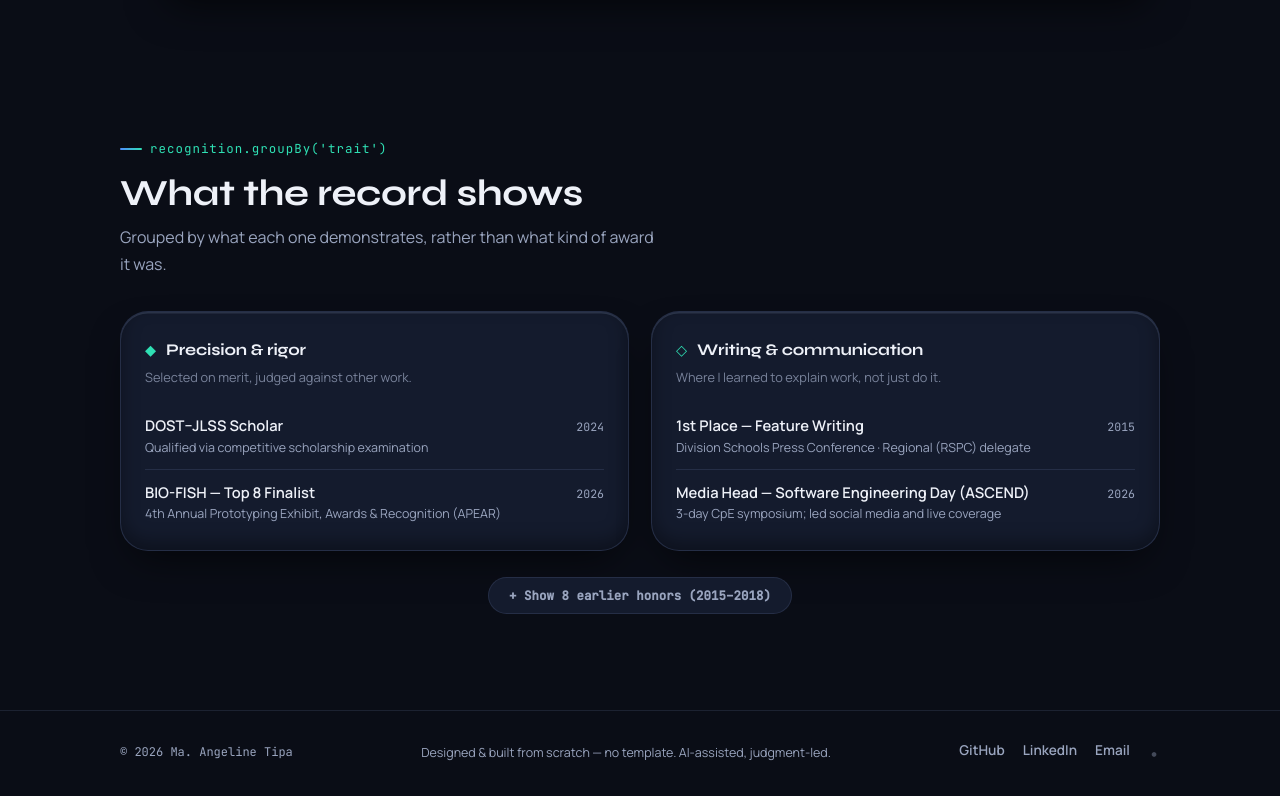
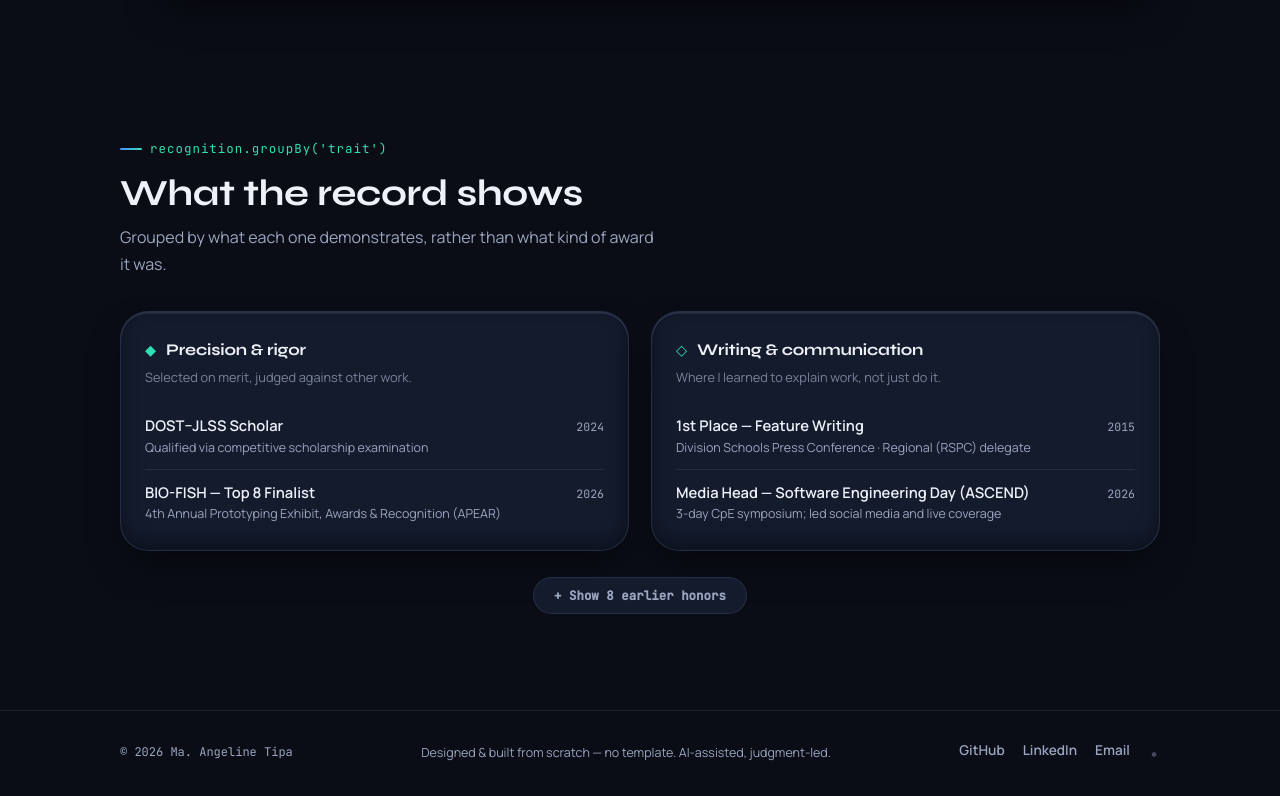
Before and after one commit to angelinetipa/opal-portfolio, a React (Vite) app: page /experience in a window 1280 px wide. Shown: the part 1144-1940 px from the top of the page. Built offline with nearby package versions, Linux system fonts and the light colour scheme; no server answers; the database is empty.

Commit message:
feat: recognition system, ask console, and cleanup
- group awards by trait, editable in admin
- Cmd+K ask console with CV-sourced answer bank
- hero social links, credentials on home
- shared mail helper so email links work without a mail client
- remove dead awards, stats, and hero-name code

```diff
--- a/src/components/Credentials.jsx
+++ b/src/components/Credentials.jsx
@@ -1,21 +1,22 @@
 import { Link } from 'react-router-dom'
 import Reveal from './Reveal.jsx'
 import { certificates as seedCerts } from '../constants/data.js'
-import { featuredRecognition } from '../constants/recognition.js'
+import { recognitionSeed, featuredRecognition } from '../constants/recognition.js'
 import { useCollection } from '../lib/useCollection.js'
 import './Credentials.css'
 
 /**
  * Compact credentials block for the Home page.
  * Certifications on the left, headline recognition on the right.
- * The full grouped recognition list lives on the Experience page.
+ * The full grouped list lives on the Experience page.
  */
 export default function Credentials({ limit = 5 }) {
   const { rows: certs } = useCollection('certificates', seedCerts)
+  const { rows: recognition } = useCollection('recognition', recognitionSeed)
 
   const allCerts = certs || []
   const shownCerts = allCerts.slice(0, limit)
-  const shownAwards = featuredRecognition.slice(0, 4)
+  const shownAwards = featuredRecognition(recognition || []).slice(0, 4)
 
   if (shownCerts.length === 0 && shownAwards.length === 0) return null
 
@@ -70,10 +71,10 @@ export default function Credentials({ limit = 5 }) {
 
               <ul className="cred-list">
                 {shownAwards.map(a => (
-                  <li key={a.title} className="cred-row">
+                  <li key={a.id || a.title} className="cred-row">
                     <div className="cred-row-main">
                       <span className="cred-title">{a.title}</span>
-                      <span className="cred-issuer">{a.detail}</span>
+                      {a.detail && <span className="cred-issuer">{a.detail}</span>}
                     </div>
                     {a.year && <span className="cred-year">{a.year}</span>}
                   </li>
--- a/src/components/Recognition.jsx
+++ b/src/components/Recognition.jsx
@@ -1,6 +1,11 @@
 import { useState } from 'react'
 import Reveal from './Reveal.jsx'
-import { recognition } from '../constants/recognition.js'
+import {
+  recognitionSeed,
+  groupRecognition,
+  earlierCount,
+} from '../constants/recognition.js'
+import { useCollection } from '../lib/useCollection.js'
 import './Recognition.css'
 
 function Item({ item }) {
@@ -10,25 +15,20 @@ function Item({ item }) {
         <span className="rc-title">{item.title}</span>
         {item.detail && <span className="rc-detail">{item.detail}</span>}
       </div>
-      <span className="rc-year">{item.year}</span>
+      {item.year && <span className="rc-year">{item.year}</span>}
     </li>
   )
 }
 
 export default function Recognition() {
+  const { rows } = useCollection('recognition', recognitionSeed)
   const [showEarlier, setShowEarlier] = useState(false)
 
-  // Groups that still have something to show once earlier items are hidden
-  const visible = recognition
-    .map(g => ({
-      ...g,
-      items: showEarlier ? g.items : g.items.filter(i => !i.earlier),
-    }))
-    .filter(g => g.items.length > 0)
+  const all = rows || []
+  const groups = groupRecognition(all, showEarlier)
+  const hidden = earlierCount(all)
 
-  const earlierCount = recognition
-    .flatMap(g => g.items)
-    .filter(i => i.earlier).length
+  if (groups.length === 0) return null
 
   return (
     <section className="recognition">
@@ -41,17 +41,17 @@ export default function Recognition() {
       </Reveal>
 
       <div className="rc-grid">
-        {visible.map((g, i) => (
+        {groups.map((g, i) => (
           <Reveal key={g.id} delay={i * 90}>
             <div className="clay rc-card">
               <div className="rc-head">
                 <span className="rc-icon" aria-hidden="true">{g.icon}</span>
-                <h3>{g.group}</h3>
+                <h3>{g.label}</h3>
               </div>
               {g.note && <p className="rc-note">{g.note}</p>}
               <ul className="rc-list">
                 {g.items.map(item => (
-                  <Item key={item.title} item={item} />
+                  <Item key={item.id || item.title} item={item} />
                 ))}
               </ul>
             </div>
@@ -59,7 +59,7 @@ export default function Recognition() {
         ))}
       </div>
 
-      {earlierCount > 0 && (
+      {hidden > 0 && (
         <Reveal>
           <div className="rc-toggle-row">
             <button
@@ -69,7 +69,7 @@ export default function Recognition() {
             >
               {showEarlier
                 ? '− Hide earlier honors'
-                : `+ Show ${earlierCount} earlier honors (2015–2018)`}
+                : `+ Show ${hidden} earlier honors`}
             </button>
           </div>
         </Reveal>
--- a/src/constants/adminSchema.js
+++ b/src/constants/adminSchema.js
@@ -1,6 +1,8 @@
 // Defines what fields each section has in the admin editor.
 // Field types: text, textarea, lines (one item per line → array),
 // csv (comma separated → array), select, image (upload).
+
+import { groupOptions } from './recognition.js'
 
 export const collections = {
   experience: {
@@ -38,6 +40,17 @@ export const collections = {
       { key: 'link', label: 'Verify URL (optional)', type: 'text', placeholder: 'https://...' },
     ],
   },
+  recognition: {
+    label: 'Recognition',
+    fields: [
+      { key: 'title', label: 'Award / role', type: 'text', required: true },
+      { key: 'detail', label: 'Detail', type: 'text', placeholder: 'Level, organizer, or context' },
+      { key: 'year', label: 'Year', type: 'text', placeholder: '2026' },
+      { key: 'group', label: 'Group (which card it appears under)', type: 'select', options: groupOptions },
+      { key: 'featured', label: 'Show on Home? (max 4)', type: 'select', options: ['no', 'yes'] },
+      { key: 'earlier', label: 'Hide behind "earlier honors"?', type: 'select', options: ['no', 'yes'] },
+    ],
+  },
   artworks: {
     label: 'Art',
     fields: [
@@ -48,4 +61,10 @@ export const collections = {
   },
 }
 
-export const collectionOrder = ['experience', 'projects', 'certificates', 'artworks']
+export const collectionOrder = [
+  'experience',
+  'projects',
+  'certificates',
+  'recognition',
+  'artworks',
+]
--- a/src/constants/recognition.js
+++ b/src/constants/recognition.js
@@ -1,122 +1,192 @@
 // ============================================================
-// RECOGNITION — grouped by what each award demonstrates,
-// not by what kind of award it is.
+// RECOGNITION — one row per award so it can be edited in admin.
 //
-// featured: true  → shown in the short list on Home (keep to 4)
-// earlier:  true  → tucked behind "Earlier honors" on Experience
+// Rows are flat (title, detail, year, group, featured, earlier).
+// The grouping happens at render time via groupRecognition().
+//
+// group    → which card it appears under
+// featured → 'yes' shows it in the short list on Home (keep to 4)
+// earlier  → 'yes' tucks it behind "Earlier honors" on Experience
 //
 // Group labels stay plain on purpose. "Discipline" reads as
 // evidence; "Relentless Drive" reads as spin.
 // ============================================================
 
-export const recognition = [
+/** Card metadata. Lives in code — it's design, not content. */
+export const GROUPS = [
   {
     id: 'rigor',
-    group: 'Precision & rigor',
+    label: 'Precision & rigor',
     icon: '◆',
     note: 'Selected on merit, judged against other work.',
-    items: [
+  },
   {
+    id: 'communication',
+    label: 'Writing & communication',
+    icon: '◇',
+    note: 'Where I learned to explain work, not just do it.',
+  },
+  {
+    id: 'discipline',
+    label: 'Discipline & endurance',
+    icon: '▲',
+    note: 'Years of training for events decided by small margins.',
+  },
+  {
+    id: 'creative',
+    label: 'Creative work',
+    icon: '●',
+    note: 'The same eye I bring to interface design.',
+  },
+]
+
+/** Options for the admin dropdown. */
+export const groupOptions = GROUPS.map(g => g.id)
+
+/** Admin saves strings; the seed below uses booleans. Accept both. */
+export function isYes(value) {
+  return value === true || value === 'yes'
+}
+
+export const recognitionSeed = [
+  // ---------- precision & rigor ----------
+  {
+    id: 'r-jlss',
     title: 'DOST–JLSS Scholar',
     detail: 'Qualified via competitive scholarship examination',
     year: '2024',
-        featured: true,
+    group: 'rigor',
+    featured: 'yes',
+    earlier: 'no',
   },
   {
+    id: 'r-apear',
     title: 'BIO-FISH — Top 8 Finalist',
     detail: '4th Annual Prototyping Exhibit, Awards & Recognition (APEAR)',
     year: '2026',
-        featured: true,
+    group: 'rigor',
+    featured: 'yes',
+    earlier: 'no',
   },
   {
+    id: 'r-sip',
     title: '1st Place — Science Investigatory Project',
     detail: 'School level',
     year: '2015',
-        earlier: true,
+    group: 'rigor',
+    featured: 'no',
+    earlier: 'yes',
   },
-    ],
-  },
+
+  // ---------- writing & communication ----------
   {
-    id: 'communication',
-    group: 'Writing & communication',
-    icon: '◇',
-    note: 'Where I learned to explain work, not just do it.',
-    items: [
-      {
+    id: 'r-dspc',
     title: '1st Place — Feature Writing',
     detail: 'Division Schools Press Conference · Regional (RSPC) delegate',
     year: '2015',
-        featured: true,
+    group: 'communication',
+    featured: 'yes',
+    earlier: 'no',
   },
   {
+    id: 'r-ascend',
     title: 'Media Head — Software Engineering Day (ASCEND)',
     detail: '3-day CpE symposium; led social media and live coverage',
     year: '2026',
-        featured: true,
+    group: 'communication',
+    featured: 'yes',
+    earlier: 'no',
   },
   {
+    id: 'r-journalism',
     title: 'Campus Journalism Workshop',
     detail: 'Multiple top placements, school level',
     year: '2015',
-        earlier: true,
+    group: 'communication',
+    featured: 'no',
+    earlier: 'yes',
   },
-    ],
-  },
+
+  // ---------- discipline & endurance ----------
   {
-    id: 'discipline',
-    group: 'Discipline & endurance',
-    icon: '▲',
-    note: 'Years of training for events decided by small margins.',
-    items: [
-      {
+    id: 'r-arnis-combative',
     title: 'Bronze Medalist — Arnis Combative',
     detail: 'STCAA Regional',
     year: '2017',
-        earlier: true,
+    group: 'discipline',
+    featured: 'no',
+    earlier: 'yes',
   },
   {
+    id: 'r-arnis-baston',
     title: 'Silver Medalist — Arnis Solo Baston',
     detail: 'Provincial inter-school competition',
     year: '2015',
-        earlier: true,
+    group: 'discipline',
+    featured: 'no',
+    earlier: 'yes',
   },
   {
+    id: 'r-athletics',
     title: 'Arnis & Table Tennis competitor',
     detail: 'City to STCAA regional level · Arnis Yellow Belt',
     year: '2015–2017',
-        earlier: true,
+    group: 'discipline',
+    featured: 'no',
+    earlier: 'yes',
   },
-    ],
-  },
+
+  // ---------- creative work ----------
   {
-    id: 'creative',
-    group: 'Creative work',
-    icon: '●',
-    note: 'The same eye I bring to interface design.',
-    items: [
-      {
+    id: 'r-painting',
     title: '1st Place — Kulay at Tubig Regada Painting',
     detail: 'Division level',
     year: '2015',
-        earlier: true,
+    group: 'creative',
+    featured: 'no',
+    earlier: 'yes',
   },
   {
+    id: 'r-poster',
     title: '1st Place — Poster Making',
     detail: 'Bulilit & Teen Health Workers, division level',
     year: '2015',
-        earlier: true,
+    group: 'creative',
+    featured: 'no',
+    earlier: 'yes',
   },
   {
+    id: 'r-yeso',
     title: 'YES-O Officer',
     detail: 'Youth for Environment in Schools Organization, 3 years',
     year: 'since 2018',
-        earlier: true,
-      },
-    ],
+    group: 'creative',
+    featured: 'no',
+    earlier: 'yes',
   },
 ]
 
-/** Flat list of the items marked featured — used on Home. */
-export const featuredRecognition = recognition
-  .flatMap(g => g.items.map(item => ({ ...item, group: g.group })))
-  .filter(item => item.featured)
+/**
+ * Turn flat rows into display groups.
+ * @param rows          the collection (from admin or the seed)
+ * @param includeEarlier whether to keep items marked earlier
+ * Empty groups are dropped so no blank cards render.
+ */
+export function groupRecognition(rows = [], includeEarlier = false) {
+  return GROUPS.map(g => ({
+    ...g,
+    items: rows.filter(
+      r => r.group === g.id && (includeEarlier || !isYes(r.earlier))
+    ),
+  })).filter(g => g.items.length > 0)
+}
+
+/** Items marked featured — used in the short list on Home. */
+export function featuredRecognition(rows = []) {
+  return rows.filter(r => isYes(r.featured))
+}
+
+/** How many items are hidden behind the toggle. */
+export function earlierCount(rows = []) {
+  return rows.filter(r => isYes(r.earlier)).length
+}
```
Also changed, not shown: src/pages/Home.css (+0 -8 lines). Lines whose indentation alone changed are shown as unchanged.
